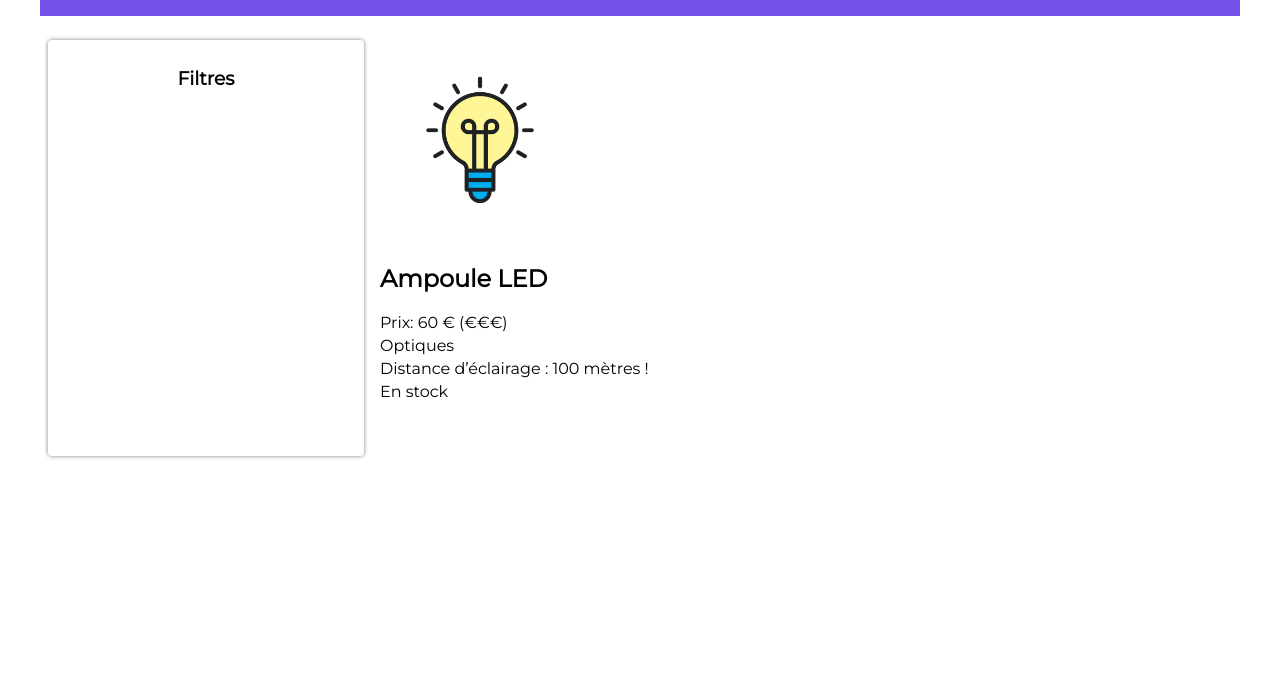
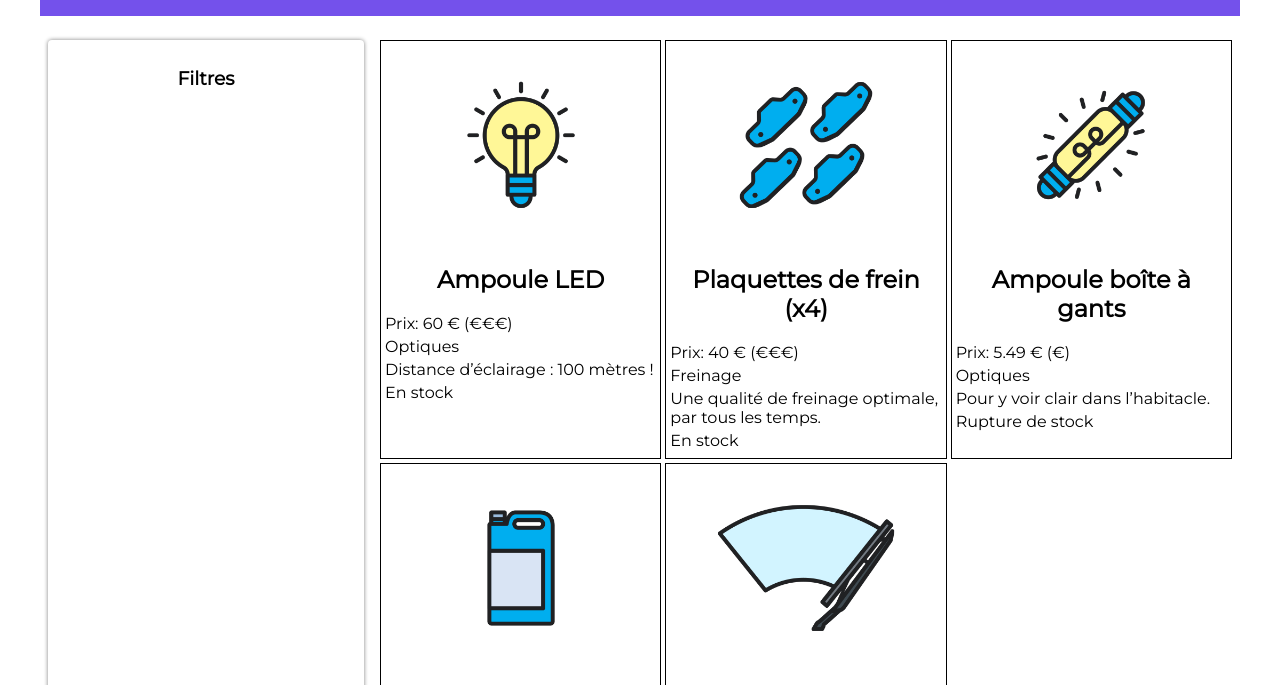
Before and after one commit to kohkohdriss/pieces-auto-, a website: page index.html in a window 1280 px wide. Shown: the part 98-783 px from the top of the page. Drawn offline with Linux system fonts and the light colour scheme.

Commit message:
afficher la liste des produits

```diff
--- a/pieces.js
+++ b/pieces.js
@@ -1,8 +1,14 @@
 // Récupération des pièces depuis le fichier JSON
 const reponse = await fetch("pieces-autos.json");
 const pieces = await reponse.json();
+
+for (let i = 0; i < pieces.length; i++) {
+  const article = pieces[i];
+  // Récupération de l'élément du DOM qui accueillera les fiches
+  const sectionFiches = document.querySelector(".fiches");
+  // Création d’une balise dédiée à une pièce automobile
+  const pieceElement = document.createElement("article");
   // Création des balises
-const article = pieces[0];
   const imageElement = document.createElement("img");
   imageElement.src = article.image;
   const nomElement = document.createElement("h2");
@@ -13,24 +19,22 @@ prixElement.innerText = `Prix: ${article.prix} € (${
   })`;
   const categorieElement = document.createElement("p");
   categorieElement.innerText = article.categorie ?? "(aucune catégorie)";
-
-//Création des élements pour l'exercice
   const descriptionElement = document.createElement("p");
   descriptionElement.innerText =
     article.description ?? "Pas de description pour le moment.";
-
   const stockElement = document.createElement("p");
   stockElement.innerText = article.disponibilite
     ? "En stock"
     : "Rupture de stock";
 
-//Rattachement de nos balises au DOM
-const sectionFiches = document.querySelector(".fiches");
-sectionFiches.appendChild(imageElement);
-sectionFiches.appendChild(nomElement);
-sectionFiches.appendChild(prixElement);
-sectionFiches.appendChild(categorieElement);
-
+  // On rattache la balise article a la section Fiches
+  sectionFiches.appendChild(pieceElement);
+  // On rattache l’image à pieceElement (la balise article)
+  pieceElement.appendChild(imageElement);
+  pieceElement.appendChild(nomElement);
+  pieceElement.appendChild(prixElement);
+  pieceElement.appendChild(categorieElement);
   //Ajout des éléments au DOM pour l'exercice
-sectionFiches.appendChild(descriptionElement);
-sectionFiches.appendChild(stockElement);
+  pieceElement.appendChild(descriptionElement);
+  pieceElement.appendChild(stockElement);
+}
--- a/styles.css
+++ b/styles.css
@@ -45,11 +45,24 @@ main {
 .fiches {
 	flex: 1;
 	margin: 8px;
+	display: grid;
+	grid-template-columns: repeat(3, 1fr);
+	gap: 4px;
 }
-.fiches img {
+.fiches article {
+	border: 1px solid black;
+	padding: 4px;
+}
+.fiches article img {
+	display: block;
+	margin-left: auto;
+	margin-right: auto;
 	max-width: 200px;
 }
-.fiches p {
+.fiches article p {
 	margin-top: 4px;
 	margin-bottom: 4px;
 }
+.fiches article h2 {
+	text-align: center;
+}
```
Lines whose indentation alone changed are shown as unchanged.
